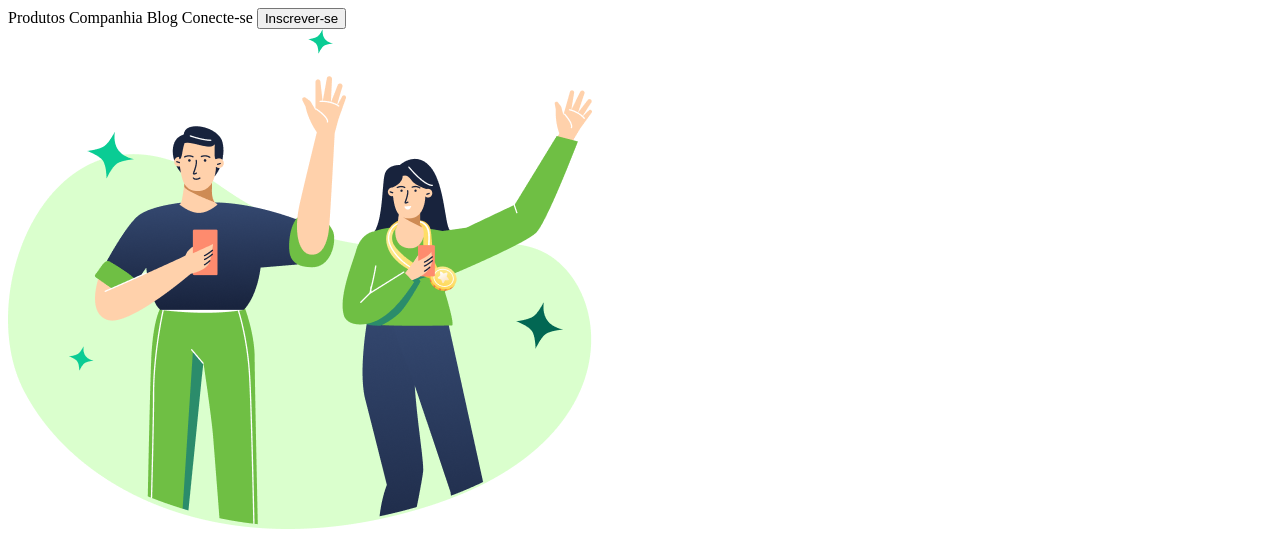
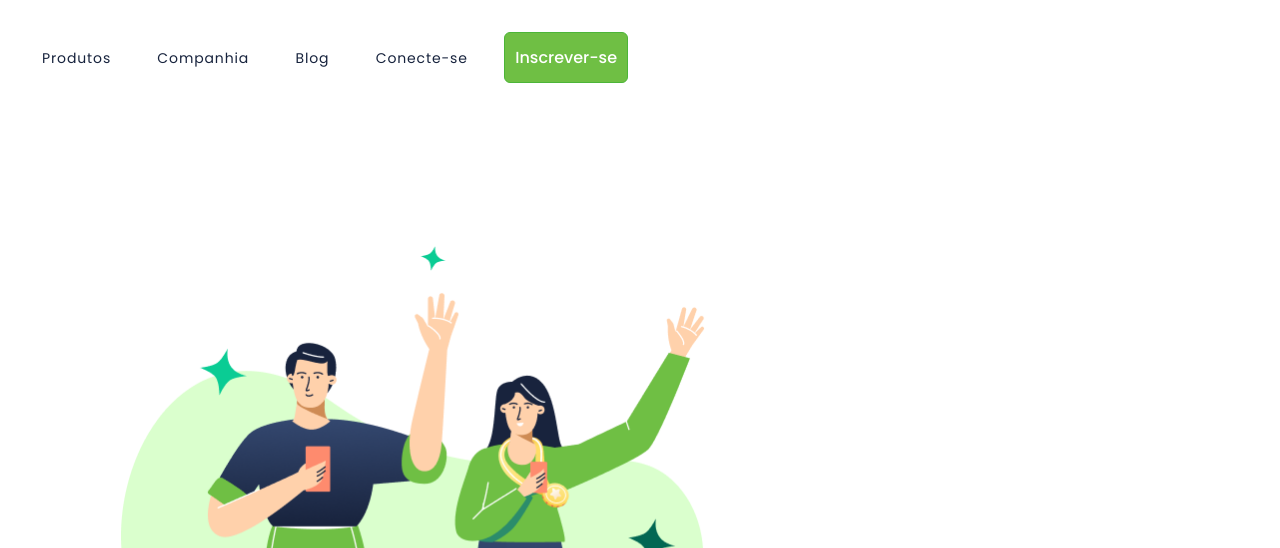
Before and after one commit to Wanndeko/Local-de-ampla-cobertura, a plain HTML site: page index.html in a window 1280 px wide. Shown: the top 548 px of the page. Drawn offline with Linux system fonts and the light colour scheme.

Commit message:
alteracao-css-name

```diff
--- a/index.html
+++ b/index.html
@@ -6,7 +6,7 @@
     <meta http-equiv="X-UA-Compatible" content="IE=edge">
     <meta name="viewport" content="width=device-width, initial-scale=1.0">
     <title>Wide coverage desafio.</title>
-    <link href="dsafio.css" rel="stylesheet">
+    <link href="stylees.css" rel="stylesheet">
 
 </head>
 
```
